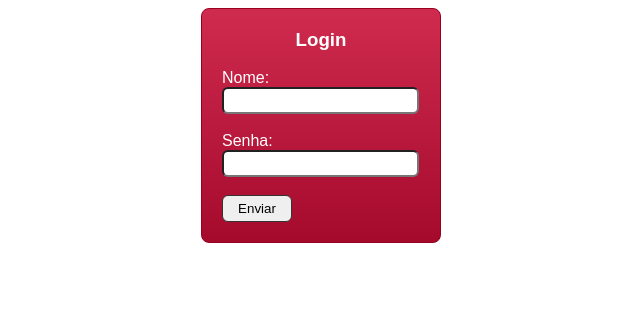
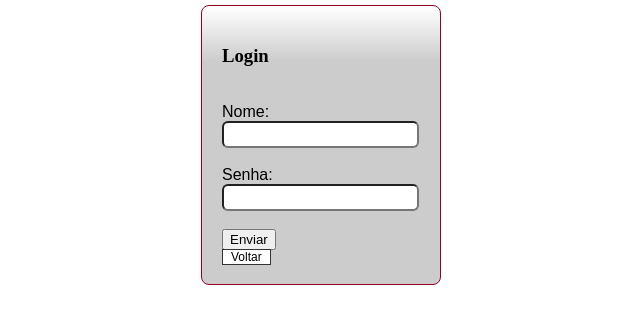
Before and after one commit to marcoadsl/Carrinho-de-Compras---PHP, a PHP site: page /index2.php in a window 1280 px wide. Shown: the top 324 px of the page, without its empty margins (319-959 px from the left). Run offline with PHP 8.4, Linux system fonts and the light colour scheme.

Commit message:
Cara nova, novas páginas

```diff
--- a/ProdutosDAO.class.php
+++ b/ProdutosDAO.class.php
@@ -2,7 +2,7 @@
 class ProdutosDAO{
 	private $nomeTabela = "Produtos";
 
-	public function selectProd($produto, $condition = null){
+	public function selectProd($condition = null){
 		$sql = "SELECT * FROM ".$this->nomeTabela;
 
 		if($condition != null){
--- a/css/style.css
+++ b/css/style.css
@@ -1,3 +1,7 @@
+body{
+	margin: 5px 5px 5px 5px;
+}
+
 .container-geral{
 	width:240px;
 	margin:auto;
@@ -9,37 +13,28 @@
 }
 .login{
 	border:solid 1px #980021;
-	background-image: linear-gradient(to bottom, #cf2b4f, #980021 130%);
+	background-image:  linear-gradient(to bottom, #FFF, #CCC 20%);
 }
 .welcome{
 	border-radius: 30px;
 	width: 100%;
 	border:solid 1px #060;
 	background-image: linear-gradient(to bottom, #FFF, #CCC 20%);
+	font-size: 30px;
+	font-family: Tahoma;
 	text-align:center;
-	font: 30px Tahoma;
 }
-.container-erro{
-	padding:10px 0;
-	text-align:center;
-	font-family:Arial;
-	font-size:14px;
-	color:#FFF;
-	border-radius:8px;
-	border:solid 1px #A00;
-	background-image: linear-gradient(to bottom, #F00, #C00 130%);
-}
-.container>h3{
+/*.container>h3{
 	margin:0;
 	padding:0;
 	font-family:Arial;
 	font-weight:100px;
-	color:#FFF;
-	text-align: center;
-}
+	/*color:#FFF;*/
+	/*text-align: center;
+}*/
 .container label{
 	font-family:Arial;
-	color:#FFF;
+	color:#000;
 }
 .container input[type=text], .container input[type=password]{
 	border-radius:6px;
@@ -49,13 +44,16 @@
 	font-family:Arial;
 	color:#999
 }
-.container input[type=submit]{
+.container a{
+	text-decoration: none;
+	color: #000;
+	font-size: 12px;
+	font-family: Arial;
 	border:solid 1px #333;
-	border-radius:6px;
-	width:70px;
-	padding:5px 0;
+	padding: 0px 8px 0px 8px;
+	background-color: #FFF;
 }
-.container input[type=submit]:hover{
+.container a:hover{
 	background-color:#CCC;
 }
 
@@ -68,14 +66,13 @@
 	list-style:none;
 	/*border:1px solid #c0c0c0; */
 	float:left;
-	width: 100%;
 	font:20px Tahoma;
 	text-align: center;
 }
 
 #menu ul li{
 	display: inline;
-	position:relative;
+	/*position:relative; */
 	float:left;
 	border-right:1px solid #c0c0c0;
 }
@@ -94,3 +91,11 @@
 	-webkit-box-shadow:0 3px 10px 0 #ccc;
 	text-shadow:0px 0px 5px #fff;
 }
+
+/*Conteúdo*/
+
+#conteudo{
+	float: none;
+	margin: 0px;
+	padding: 0px;
+}
--- a/index2.php
+++ b/index2.php
@@ -37,6 +37,7 @@ $banco = new Banco();
                <br />
                <input type="submit" value="Enviar" name="Enviar"/>
             </form>
+            <a href="index.php">Voltar</a>
          </div>
          <?php
             if(isset($_POST["Enviar"]) && $_POST["Enviar"] == "Enviar"){
```
Also changed, not shown: ListarProdutos.php (added, +18 -0 lines), index.php (+24 -7 lines).
